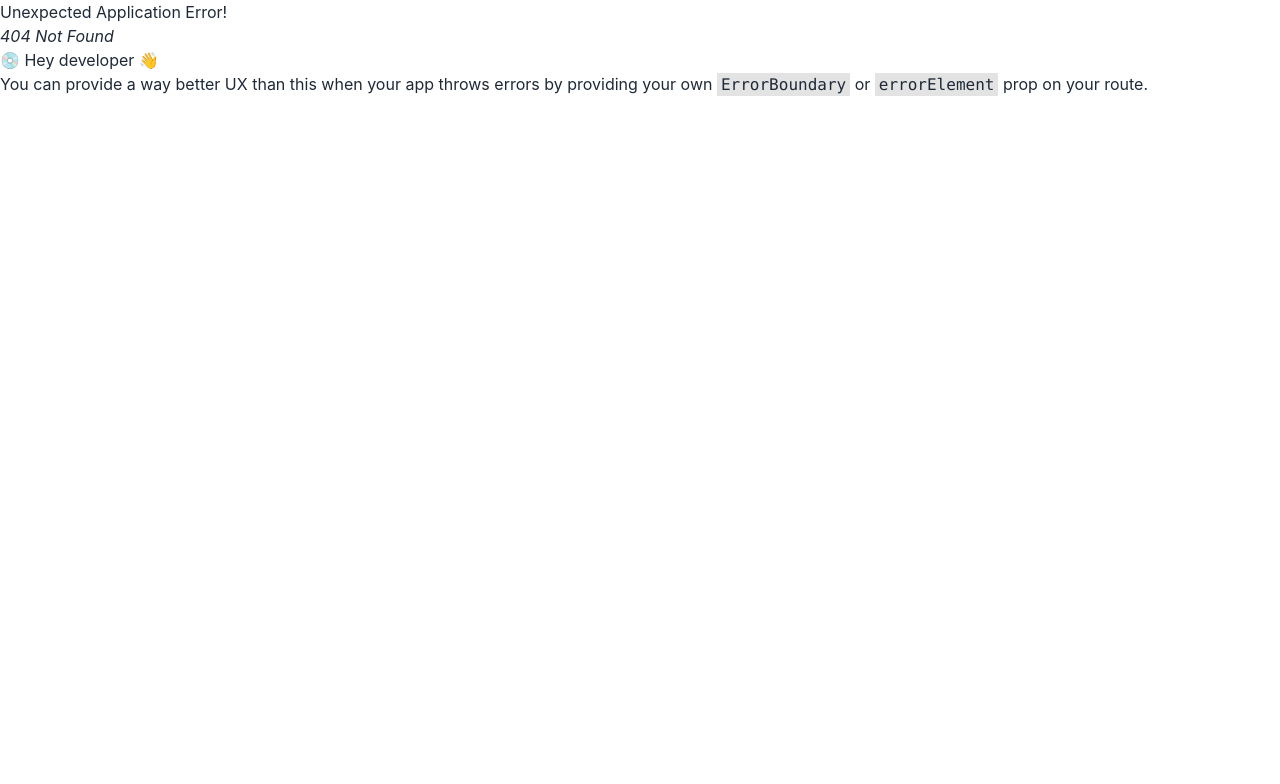
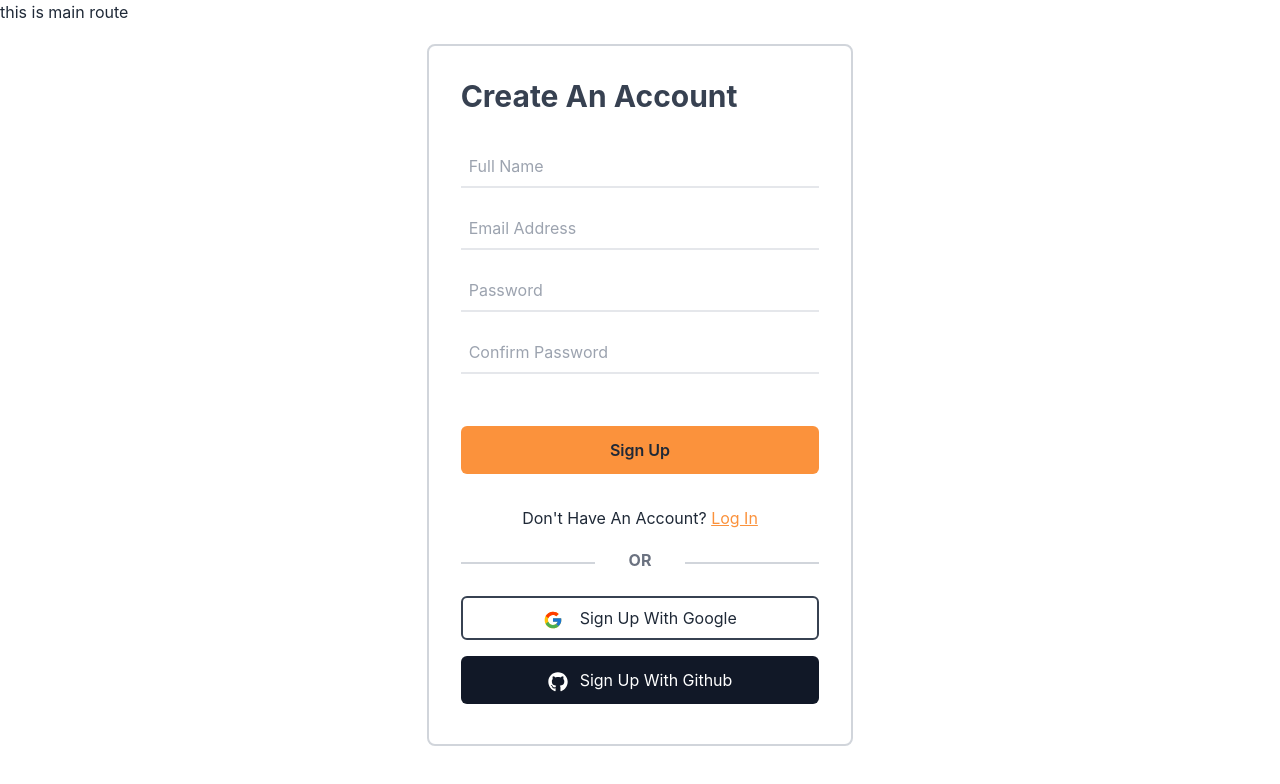
Before and after one commit to AbdullahAlAnasSaimon/KitoSkill-Client, a React (Create React App) app: page /signup in a window 1280 px wide. Before the commit this address had no page. Shown: the top 784 px of the page. Built offline with nearby package versions, Linux system fonts and the light colour scheme.

Commit message:
added singup form

```diff
--- /dev/null
+++ b/src/Pages/Signup/Signup.js
@@ -0,0 +1,35 @@
+import React from 'react';
+import { Link } from 'react-router-dom';
+import { FcGoogle } from "react-icons/fc";
+import {FaGithub} from 'react-icons/fa';
+
+const Signup = () => {
+  return (
+    <form className='w-4/12 mx-auto border-2 border-gray-300 p-8 my-5 rounded-lg'>
+      <h2 className='text-3xl font-bold text-gray-700 mb-8'>Create An Account</h2>
+
+      <div className='my-5'>
+        <input className='border-b-2 w-full p-2 focus:border-orange-500 outline-0 duration-200 ease-in-out' type="text" name='fullName' placeholder='Full Name' required/>
+      </div>
+      <div className='my-5'>
+        <input className='border-b-2 w-full p-2 focus:border-orange-500 outline-0 duration-200 ease-in-out' type="email" name='email' placeholder='Email Address' required/>
+      </div>
+      <div className='my-5'>
+        <input className='border-b-2 w-full p-2 focus:border-orange-500 outline-0 duration-200 ease-in-out' type="password" name='password' placeholder='Password' required/>
+      </div>
+      <div className='my-5'>
+        <input className='border-b-2 w-full p-2 focus:border-orange-500 outline-0 duration-200 ease-in-out' type="password" name='confirmPassword' placeholder='Confirm Password' required/>
+      </div>
+      <button className='bg-orange-400 hover:bg-orange-500 py-3 w-full my-8 rounded-md font-semibold' type="submit">Sign Up</button>
+      <p className='text-center'>Don't Have An Account? <Link to='/login' className='underline text-orange-400'>Log In</Link></p>
+      <hr className='border-t-2 border-gray-300 my-8' />
+      <p className='font-bold text-gray-500 text-center bg-white -mt-12 mb-4 w-3/12 mx-auto'>OR</p>
+      <div>
+        <button type='button' className='border-2 border-gray-700 hover:bg-gray-100 w-full my-2 py-2 rounded-md'><FcGoogle className='text-xl inline-block mr-3'/> Sign Up With Google</button>
+        <button type='button' className='bg-gray-900 hover:bg-gray-800 text-white w-full my-2 py-3 rounded-md'><FaGithub className='text-xl inline-block mr-3 text-white'/>Sign Up With Github</button>
+      </div>
+    </form>
+  );
+};
+
+export default Signup;
```
Also changed, not shown: src/routes/routes.js (+7 -2 lines), src/Pages/Login/Login.js (renamed from src/Pages/Login.js).
